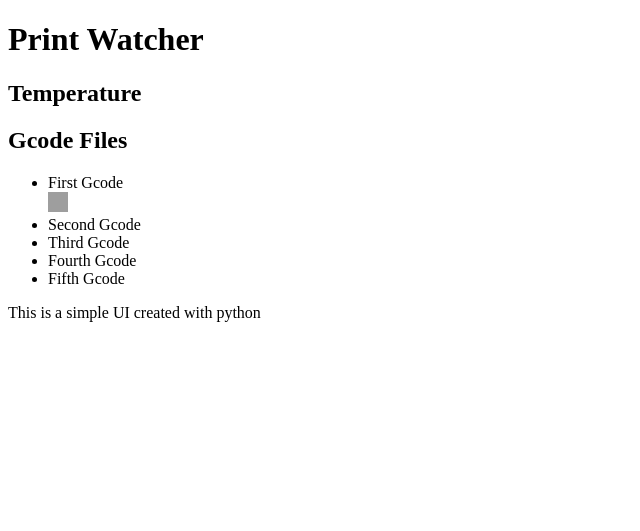
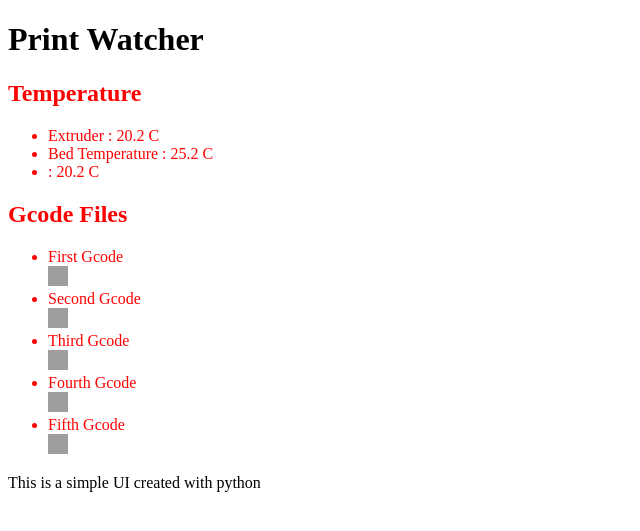
Before and after one commit to Euris14/klipper-control-python, a Python web app: template templates/index.html in a window 1280 px wide. Shown: the top 531 px of the page, without its empty margins (0-640 px from the left). Run offline with Jinja, Linux system fonts and the light colour scheme; the template is opened without the code that fills it, so the values that code supplies are empty; grey boxes are pictures that could not be loaded.

Commit message:
Update index.html

```diff
--- a/templates/index.html
+++ b/templates/index.html
@@ -2,24 +2,31 @@
 <html lang="en">
     <head>
         <title>Print Watcher({{server_ip}})</title>
+        <style>
+            div{
+                color: red;
+            }
         </style>
     </head>
+    <h1>Print Watcher</h1>
+
     <body>
-
-        <h1>Print Watcher</h1>
-
         <div>
             <h2>Temperature</h2>
-
+            <ul>
+                <li>Extruder : 20.2 C</li>
+                <li>Bed Temperature : 25.2 C</li>
+                <li> : 20.2 C</li>
+            </ul>
         </div>
         <div>
             <h2>Gcode Files</h2>
             <ul>
                 <li>First Gcode</li> <a href="index.html"><img src="images/printer.jpg" width="20" height="20" alt="Print"></a>
-                <li>Second Gcode</li>
-                <li>Third Gcode</li>
-                <li>Fourth Gcode</li>
-                <li>Fifth Gcode</li>
+                <li>Second Gcode</li> <a href="index.html"><img src="images/printer.jpg" width="20" height="20" alt="Print"></a>
+                <li>Third Gcode</li> <a href="index.html"><img src="images/printer.jpg" width="20" height="20" alt="Print"></a>
+                <li>Fourth Gcode</li> <a href="index.html"><img src="images/printer.jpg" width="20" height="20" alt="Print"></a>
+                <li>Fifth Gcode</li> <a href="index.html"><img src="images/printer.jpg" width="20" height="20" alt="Print"></a>
             </ul>
         </div>
         <p>This is a simple UI created with python</p>
```
